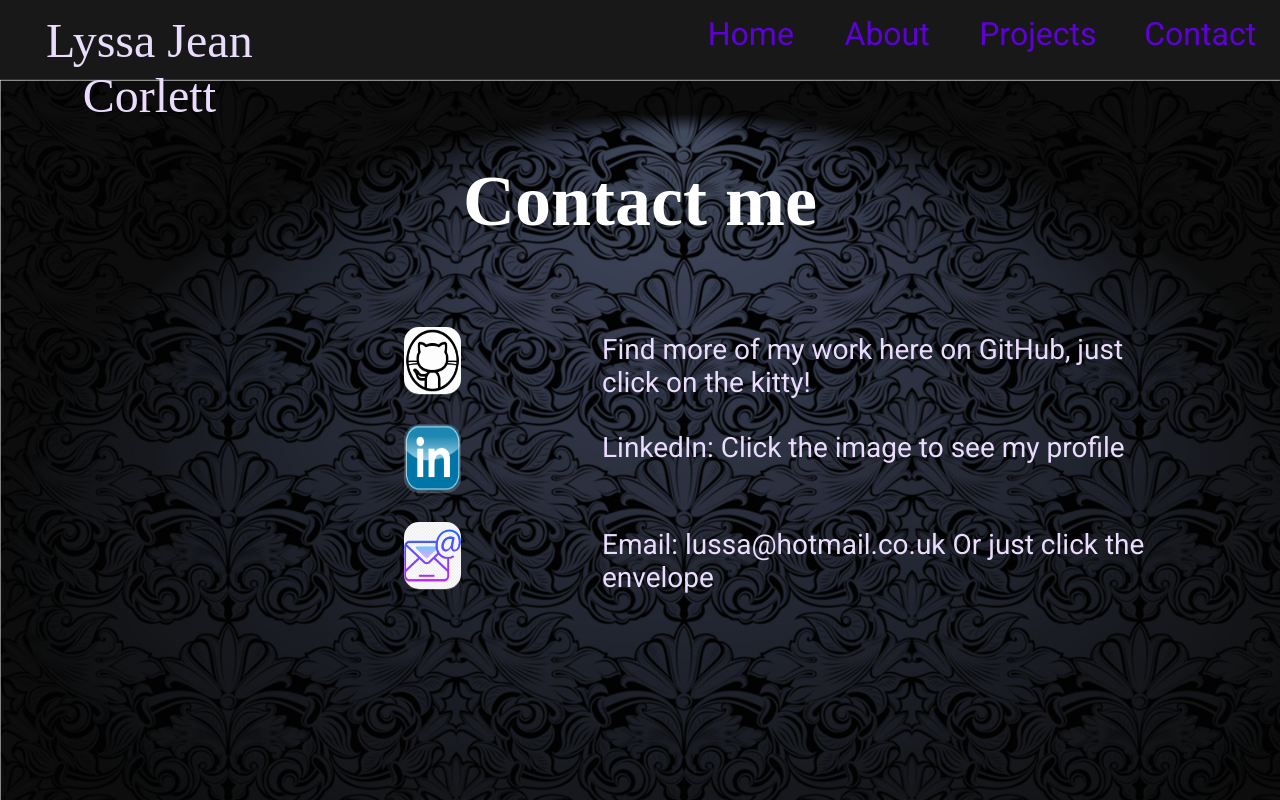
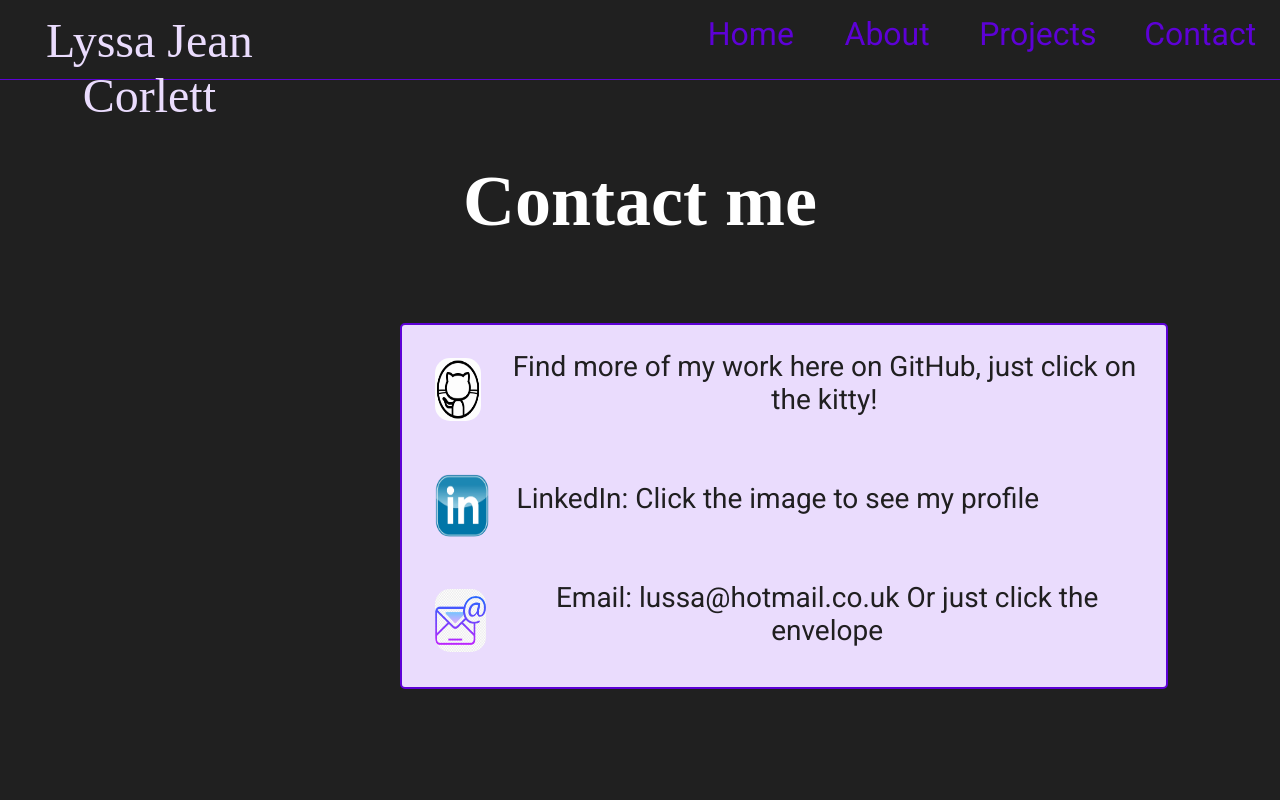
Before and after one commit to Ebonwulf/Lyssas-portfolio-site, a React (Create React App) app: page /contact in a window 1280 px wide. Built offline with nearby package versions, Linux system fonts and the light colour scheme; a web font is replaced by a local one.

Commit message:
contacts page updated to use a tags to create links to github and linkedIn. Styling for page changed to be cleaner and less busy

```diff
--- a/src/Pages/about/About.jsx
+++ b/src/Pages/about/About.jsx
@@ -4,27 +4,26 @@ import './About.scss';
 const About = () => {
   return (
     <div className='about-page'>
-      <main className='about-page__main'>
       <h1 className='about-page__heading'>All about me</h1>
       <div className='about-page__text-box'>
         <h2>General Knowledge</h2>
         <p>
-            I'm a hard working person and I am always eager for a challenge. I
-            have a great many hobbies, including: knitting, leatherwork,
-            embroidery and jigsaw puzzles - just to name a few. I love reading,
-            playing computer games with my friends and baking with my children
-            in my spare time.
+          I'm a hard working person and I am always eager for a challenge.
+          I have a great many hobbies, including: knitting, leatherwork,
+          embroidery and jigsaw puzzles - just to name a few. I love
+          reading, playing computer games with my friends and baking with
+          my children in my spare time.
         </p>
         <h2>Experience</h2>
         <p>
-            I am currently part of a full-time, 12-week Software Development
-            program at _nology, gaining hands-on experience in: JavaScript
-            (ES6), React, figma, SCSS, HTML, Java and more. I have also studied
-            several Udemy online courses including: 2D game development using C#
-            with unity, compTia A+ and Python.
+          I have completed a 12-week Software Development program at
+          _nology, gaining hands-on experience in: JavaScript (ES6), React,
+          figma, SCSS, HTML, Java and more. I have also studied several
+          Udemy online courses including: 2D game development using C# with
+          unity, compTia A+ and Python. I also have a level 2 diploma in
+          digital & IT skills.
         </p>
       </div>
-      </main>
     </div>
   );
 };
--- a/src/Pages/about/About.scss
+++ b/src/Pages/about/About.scss
@@ -1,8 +1,7 @@
 @use '../../assets/variables' as *;
 
 .about-page {
-  background-image: $background-image;
-  background-size: cover;
+  background-color: $main-color;
   &__heading {
     font-family: $font-headings;
     color: $heading-color;
@@ -10,11 +9,7 @@
     font-size: 4.5em;
   }
   &__text-box {
-    background: linear-gradient(
-      180deg,
-      rgba(151, 151, 151, 0.26) 0%,
-      rgba(196, 196, 196, 0.26) 100%
-    );
+    background-color: $secondary-color;
     margin: 2% 25%;
     height: 95vh;
   }
@@ -22,14 +17,14 @@
 
 h2 {
   font-family: $font-headings;
-  color: $heading-color;
+  color: $tertiary-color;
   font-size: 3em;
   margin: 1%;
 }
 p {
   font-family: $font-texts;
   font-size: 2.25em;
-  color: $secondary-color;
+  color: $main-color;
   margin-bottom: 2%;
   text-align: center;
   padding: 10px;
--- a/src/Pages/contact/Contact.jsx
+++ b/src/Pages/contact/Contact.jsx
@@ -7,29 +7,37 @@ import email from '../../assets/images/email.png';
 const Contact = () => {
   return (
     <div className='contacts-page'>
-      <main className='contacts-page__main'>
-        <h1>Contact me</h1>
-        <div className='contacts-page__container'>
-          <div className='contacts-page__links'>
-            <img src={kitty} />
-          </div>
+      <h1>Contact me</h1>
+      <div className='contacts-page__container'>
+        <div className='contacts-page__div'>
+          <a
+            className='contacts-page__links'
+            href='https://github.com/Ebonwulf'>
+            <img src={kitty} alt='' />
+          </a>
           <p className='contacts-page__para'>
             Find more of my work here on GitHub, just click on the kitty!
           </p>
-          <div className='contacts-page__links'>
-            <img src={linkedIn} />
-          </div>
+        </div>
+        <div className='contacts-page__div'>
+          <a
+            className='contacts-page__links'
+            href='https://www.linkedin.com/in/lyssa-jean-corlett-5a3805204/'>
+            <img src={linkedIn} alt='' />
+          </a>
           <p className='contacts-page__para'>
             LinkedIn: Click the image to see my profile
           </p>
-          <div className='contacts-page__links'>
-            <img src={email} />
-          </div>
+        </div>
+        <div className='contacts-page__div'>
+          <a className='contacts-page__links' href='lussa@hotmail.co.uk'>
+            <img src={email} alt='' />
+          </a>
           <p className='contacts-page__para'>
             Email: lussa@hotmail.co.uk Or just click the envelope
           </p>
         </div>
-      </main>
+      </div>
     </div>
   );
 };
--- a/src/Pages/contact/Contact.scss
+++ b/src/Pages/contact/Contact.scss
@@ -1,45 +1,45 @@
 @use '../../assets/variables' as *;
 
 .contacts-page {
-  background-image: $background-image;
+  background-color: $main-color;
   margin: 0;
   height: 90vh;
   background-size: cover;
-
-  &__main {
-    padding-top: 5rem;
-  }
+  padding-top: 5rem;
 
   &__container {
-    div {
-      background: linear-gradient(
-        180deg,
-        rgba(151, 151, 151, 0.26) 0%,
-        rgba(196, 196, 196, 0.26) 100%
-      );
-    }
-    display: grid;
-    grid-template-columns: 1fr 3fr;
-    grid-template-rows: 1fr 1fr 1fr 1fr;
     margin-left: 25rem;
     width: 60%;
     margin-top: 5rem;
+    background-color: $secondary-color;
+    border-radius: 5px;
+    border: 2px solid $tertiary-color;
+  }
+
+  &__div {
+    display: flex;
+    border-radius: 15px;
+    margin: 2%;
   }
 
   &__links {
-    color: $secondary-color;
+    display: flex;
     border-radius: 15px;
     margin: 2%;
-    width: 30%;
-    height: 70%;
+    height: 70px;
+    width: 60px;
+    align-items: center;
+    justify-content: center;
   }
   &__links:hover {
     background-color: $tertiary-color;
   }
 
   &__para {
-    text-align: left;
+    display: flex;
+    align-items: center;
     font-size: 1.75em;
+    color: $main-color;
   }
 }
 
@@ -51,7 +51,7 @@ h1 {
 }
 
 img {
-  width: 98%;
-  height: 98%;
+  width: 90%;
+  height: 90%;
   border-radius: 15px;
 }
--- a/src/assets/_variables.scss
+++ b/src/assets/_variables.scss
@@ -2,7 +2,7 @@
 
 $font-headings: 'Risque', serif;
 $font-texts: 'Roboto', sans-serif;
-$main-color: #181818;
+$main-color: #181818f6;
 $secondary-color: #eadcfd;
 $tertiary-color: #5d01d6;
 $heading-color: #ffffff;
```
Lines whose indentation alone changed are shown as unchanged.
